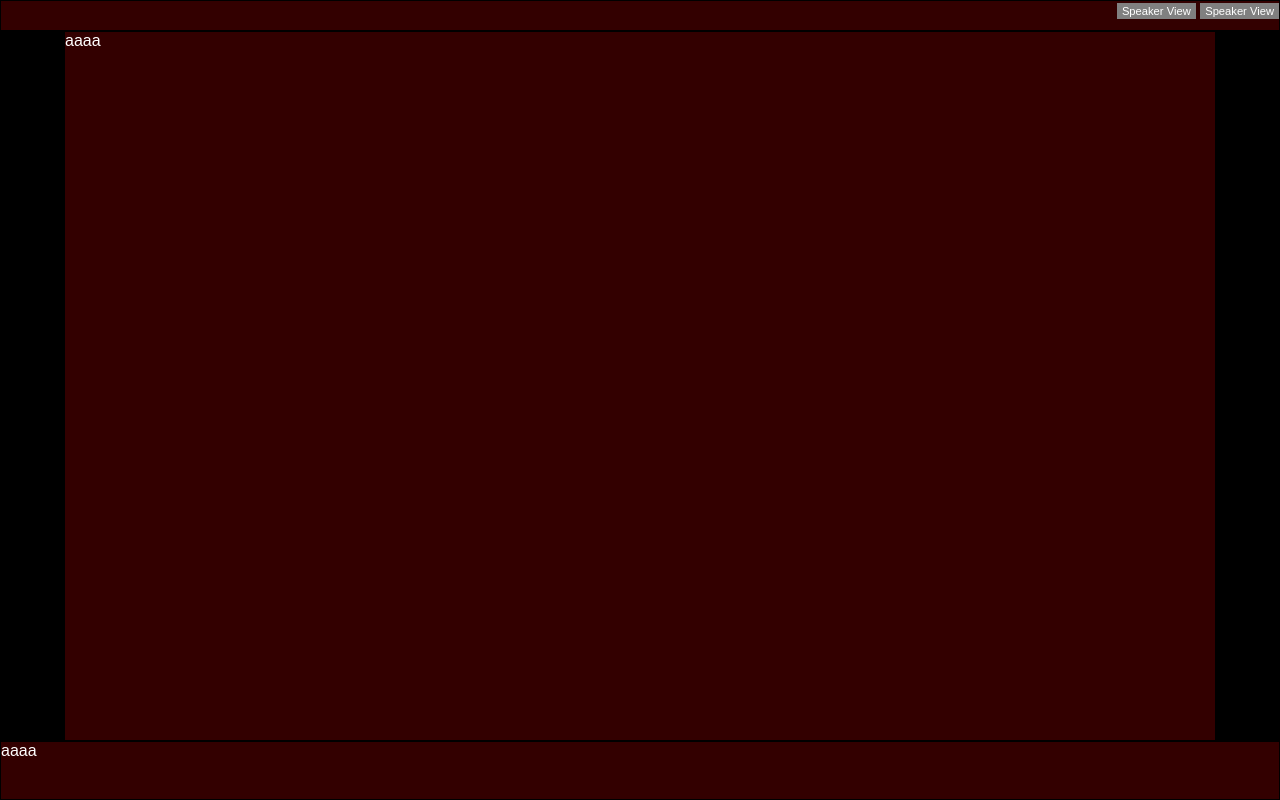
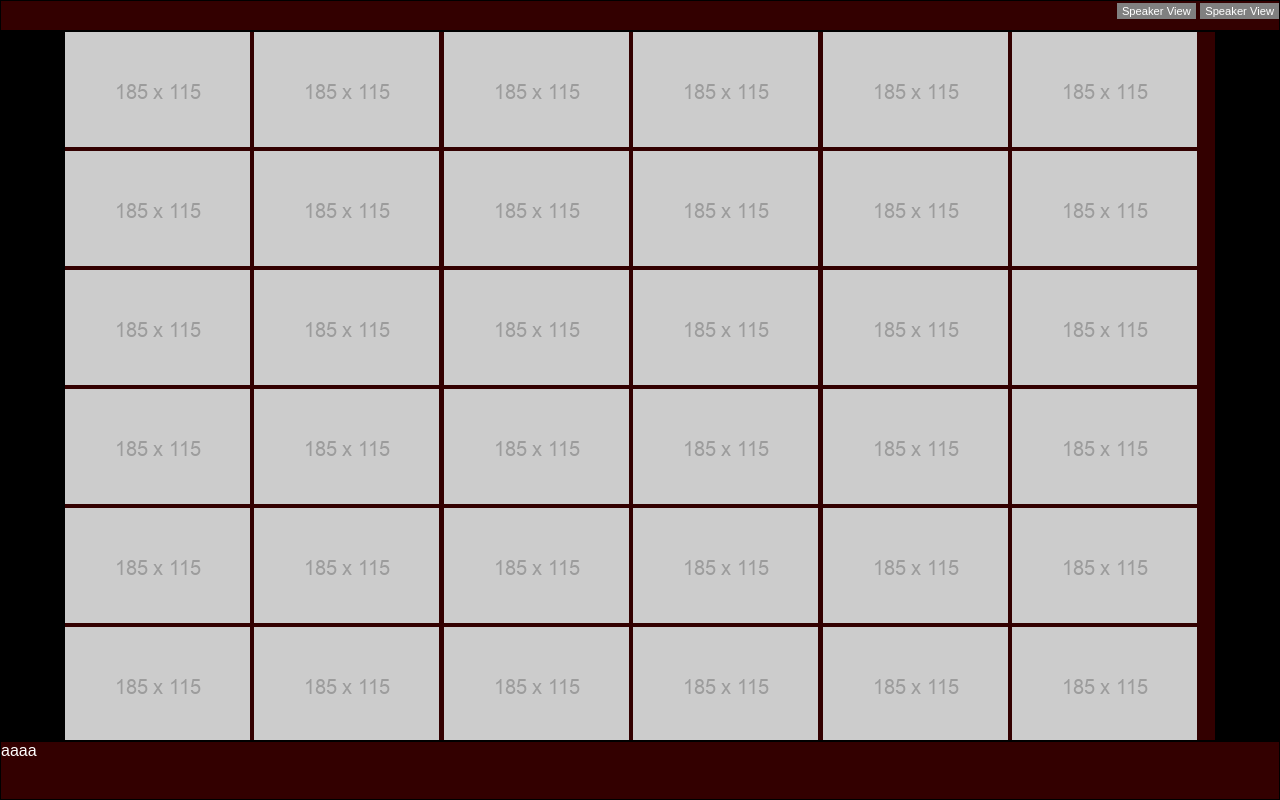
Before and after one commit to AlessandroCingolani/html-css-zoom, a plain HTML site: page index.html in a window 1280 px wide. Drawn offline with Linux system fonts and the light colour scheme.

Commit message:
[Add]:scrool test

```diff
--- a/css/style.css
+++ b/css/style.css
@@ -44,6 +44,7 @@ section {
   height: calc(100vh - 90px);
   width: 90%;
   margin: 0 auto;
+  overflow-y: scroll;
 }
 
 .back-light {
--- a/index.html
+++ b/index.html
@@ -14,9 +14,56 @@
         <span class="back-light">Speaker View</span>
       </div>
     </nav>
+
     <section class="main-section debug-box">
-      aaaa
+      <div class="char">
+        <img src="img/185x115.png" alt="">
+        <img src="img/185x115.png" alt="">
+        <img src="img/185x115.png" alt="">
+        <img src="img/185x115.png" alt="">
+        <img src="img/185x115.png" alt="">
+        <img src="img/185x115.png" alt="">
+        <img src="img/185x115.png" alt="">
+        <img src="img/185x115.png" alt="">
+        <img src="img/185x115.png" alt="">
+        <img src="img/185x115.png" alt="">
+        <img src="img/185x115.png" alt="">
+        <img src="img/185x115.png" alt="">
+        <img src="img/185x115.png" alt="">
+        <img src="img/185x115.png" alt="">
+        <img src="img/185x115.png" alt="">
+        <img src="img/185x115.png" alt="">
+        <img src="img/185x115.png" alt="">
+        <img src="img/185x115.png" alt="">
+        <img src="img/185x115.png" alt="">
+        <img src="img/185x115.png" alt="">
+        <img src="img/185x115.png" alt="">
+        <img src="img/185x115.png" alt="">
+        <img src="img/185x115.png" alt="">
+        <img src="img/185x115.png" alt="">
+        <img src="img/185x115.png" alt="">
+        <img src="img/185x115.png" alt="">
+        <img src="img/185x115.png" alt="">
+        <img src="img/185x115.png" alt="">
+        <img src="img/185x115.png" alt="">
+        <img src="img/185x115.png" alt="">
+        <img src="img/185x115.png" alt="">
+        <img src="img/185x115.png" alt="">
+        <img src="img/185x115.png" alt="">
+        <img src="img/185x115.png" alt="">
+        <img src="img/185x115.png" alt="">
+        <img src="img/185x115.png" alt="">
+        <img src="img/185x115.png" alt="">
+        <img src="img/185x115.png" alt="">
+        <img src="img/185x115.png" alt="">
+        <img src="img/185x115.png" alt="">
+        <img src="img/185x115.png" alt="">
+        <img src="img/185x115.png" alt="">
+        <img src="img/185x115.png" alt="">
+        <img src="img/185x115.png" alt="">
+      </div>
     </section>
+
     <nav>
       <div class="tools-bar debug-box">
         aaaa
```
